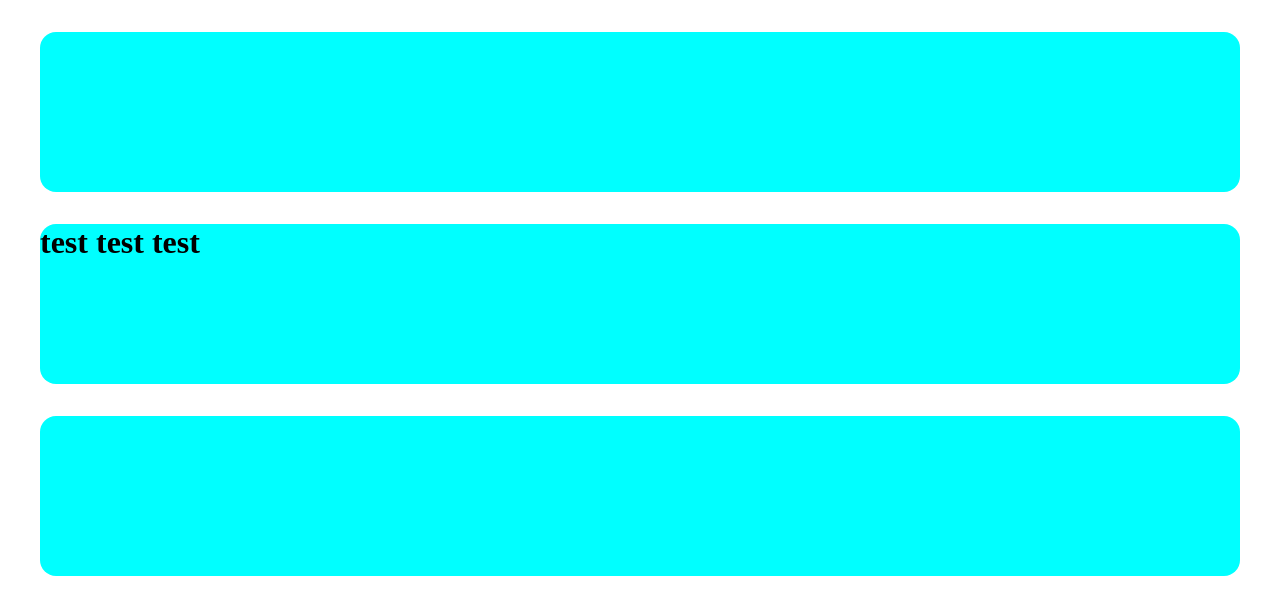
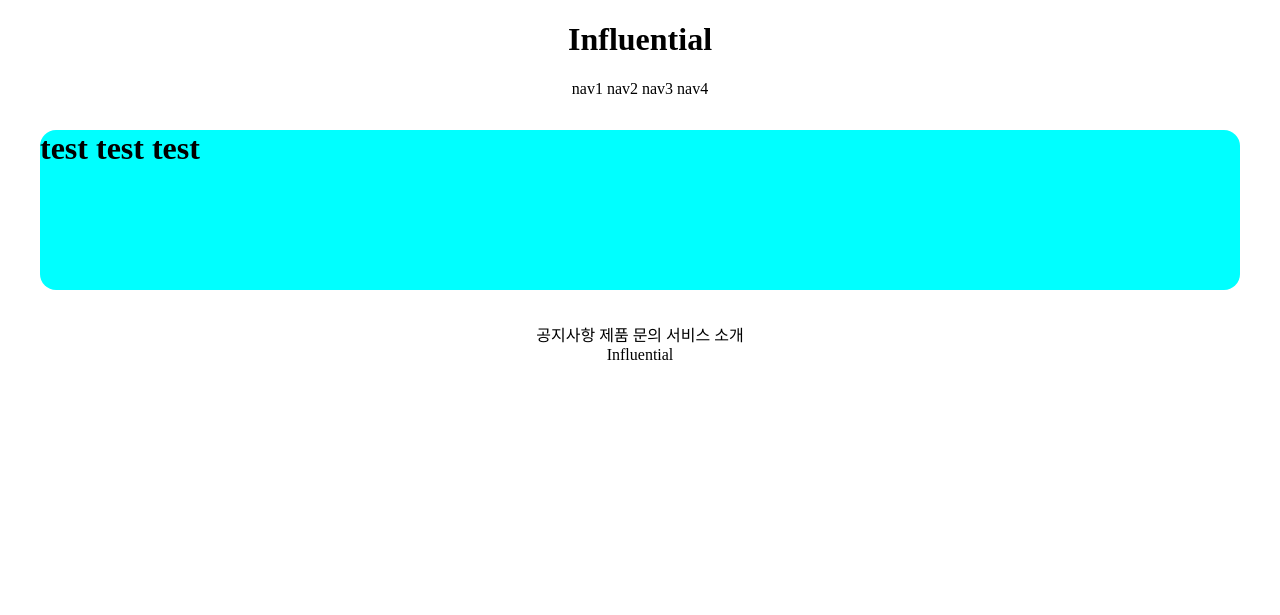
Before and after one commit to hokoro/cheon01copy, a Django app: page /accountscopy/hello_world/ in a window 1280 px wide. Shown: the top 615 px of the page. Run offline with Django 3.2, Linux system fonts and the light colour scheme; parts of the project's set-up code (start-up, migrations or seed data) failed here and were passed over.

Commit message:
copy file cheon1
create templete/basecopy.html
accountsappcopy/template/hello_world
footer head header hello_world
편집 : accountscopyapp/views.py

```diff
--- a/templates/footer.html
+++ b/templates/footer.html
@@ -1,3 +1,10 @@
-<div style = "height: 10rem; background-color: aqua; margin: 2rem; border-radius: 1rem;">
-
+<div style = "text-align: center;">
+    <div>
+        <span>공지사항</span>
+        <span>제품 문의</span>
+        <span>서비스 소개</span>
+    </div>
+    <div>
+        Influential
+    </div>
 </div>
--- a/templates/header.html
+++ b/templates/header.html
@@ -1,3 +1,11 @@
-<div style="height: 10rem; background-color: aqua; margin: 2rem; border-radius: 1rem">
-
+<div style = "text-align: center;">
+    <div>
+        <h1>Influential</h1>
+    </div>
+    <div>
+        <span>nav1</span>
+        <span>nav2</span>
+        <span>nav3</span>
+        <span>nav4</span>
+    </div>
 </div>
```
